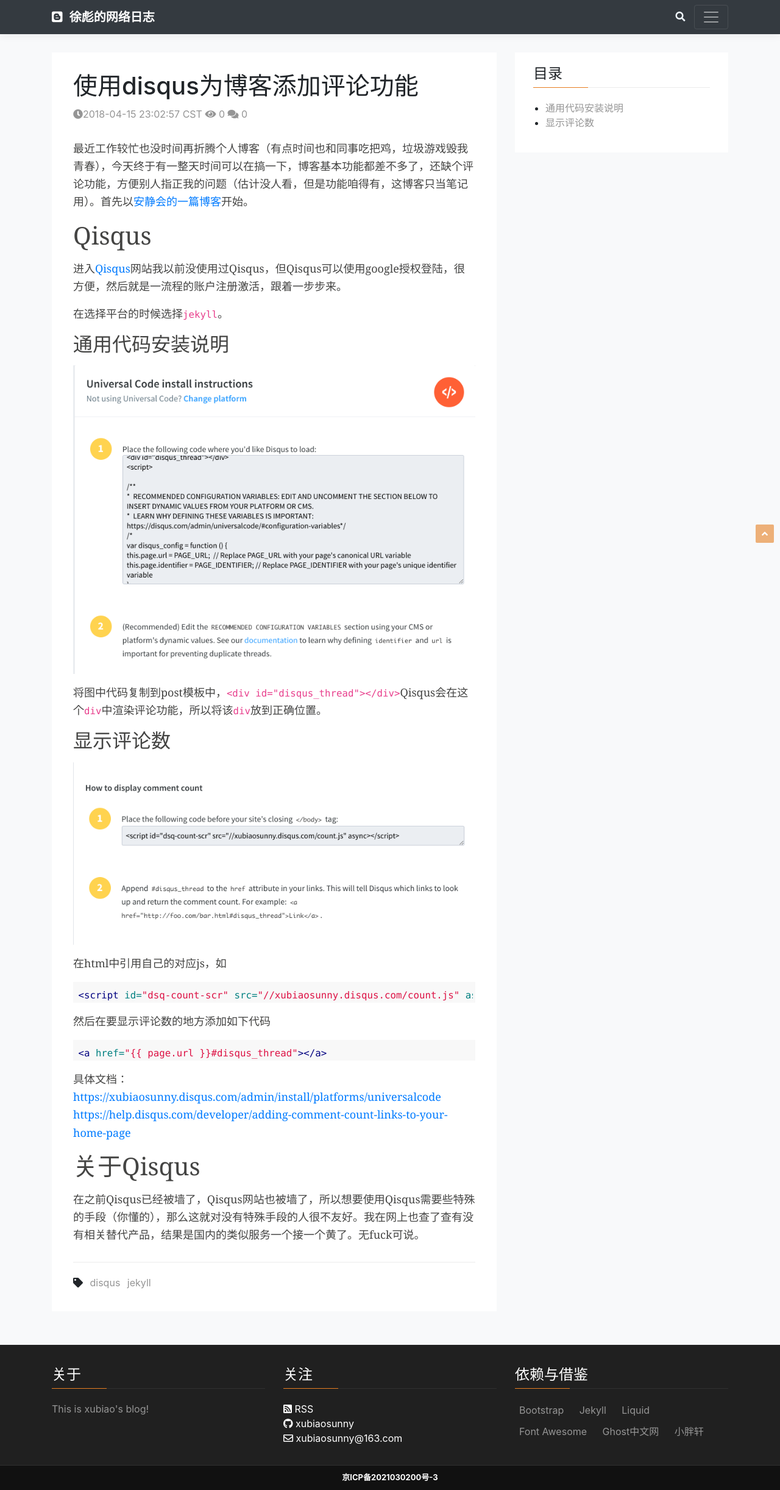
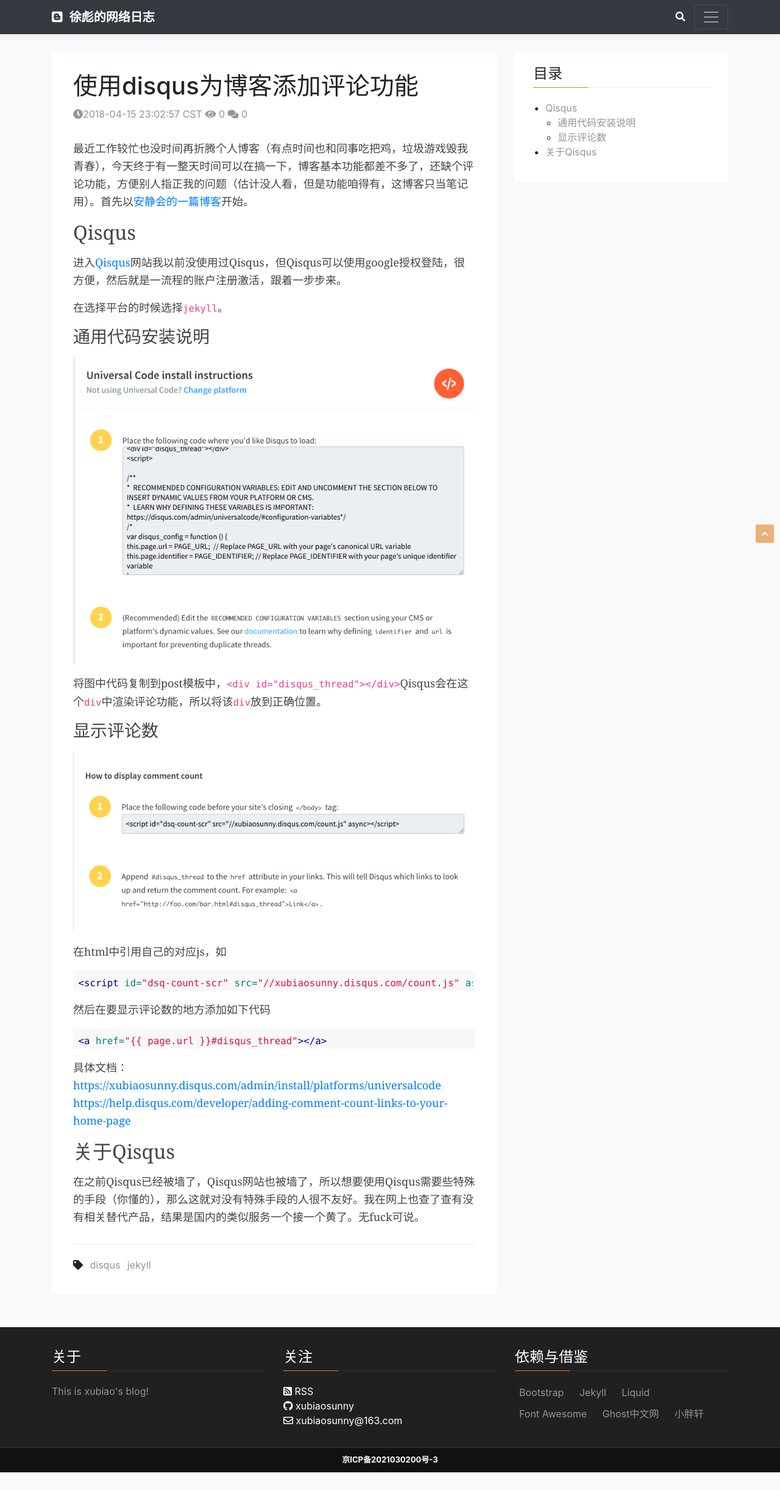
Before and after one commit to xubiaosunny/xubiaosunny.github.io, a Jekyll site: the page built from _posts/jekyll/2018-04-15-use-disqus-to-add-comments-for-your-blog.md, in a window 1280 px wide. Shown: the whole page at 61% size. Built offline with Jekyll 4.4.1, drawn with Linux system fonts in a browser that asks for light colours; comment, search, counter and statistics services are not loaded; after the commit the page ends 2414 px from its top, so only the background shows below that.

Commit message:
调整《使用disqus为博客添加评论功能》格式

````diff
--- a/_posts/jekyll/2018-04-15-use-disqus-to-add-comments-for-your-blog.md
+++ b/_posts/jekyll/2018-04-15-use-disqus-to-add-comments-for-your-blog.md
@@ -5,20 +5,21 @@
 categories: 折腾
 tags: disqus jekyll
 ---
+
 最近工作较忙也没时间再折腾个人博客（有点时间也和同事吃把鸡，垃圾游戏毁我青春），今天终于有一整天时间可以在搞一下，博客基本功能都差不多了，还缺个评论功能，方便别人指正我的问题（估计没人看，但是功能咱得有，这博客只当笔记用）。首先以[安静会的一篇博客](https://blog.csdn.net/u013381011/article/details/76944663)开始。
 
-# Qisqus
+## Qisqus
 进入[Qisqus](https://disqus.com/)网站我以前没使用过Qisqus，但Qisqus可以使用google授权登陆，很方便，然后就是一流程的账户注册激活，跟着一步步来。
 
 在选择平台的时候选择```jekyll```。
 
-## 通用代码安装说明
+### 通用代码安装说明
 
 ![](\assets\images\post\屏幕快照 2018-04-15 下午6.56.29.png)
 
 将图中代码复制到post模板中，```<div id="disqus_thread"></div>```Qisqus会在这个```div```中渲染评论功能，所以将该```div```放到正确位置。
 
-## 显示评论数
+### 显示评论数
 
 ![](\assets\images\post\屏幕快照 2018-04-15 下午6.57.01.png)
 
@@ -35,5 +36,6 @@
 [https://xubiaosunny.disqus.com/admin/install/platforms/universalcode](https://xubiaosunny.disqus.com/admin/install/platforms/universalcode)
 [https://help.disqus.com/developer/adding-comment-count-links-to-your-home-page](https://help.disqus.com/developer/adding-comment-count-links-to-your-home-page)
 
-# 关于Qisqus
+## 关于Qisqus
+
 在之前Qisqus已经被墙了，Qisqus网站也被墙了，所以想要使用Qisqus需要些特殊的手段（你懂的），那么这就对没有特殊手段的人很不友好。我在网上也查了查有没有相关替代产品，结果是国内的类似服务一个接一个黄了。无fuck可说。
````
